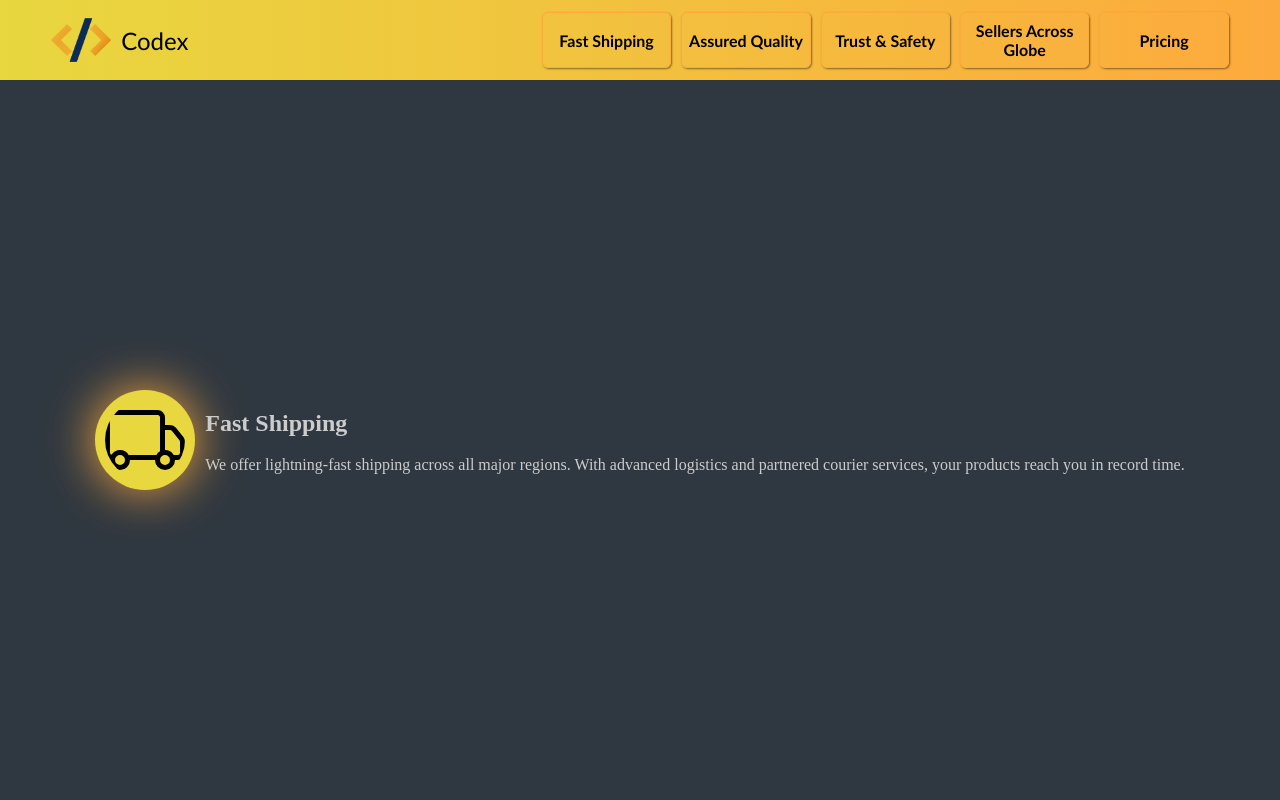
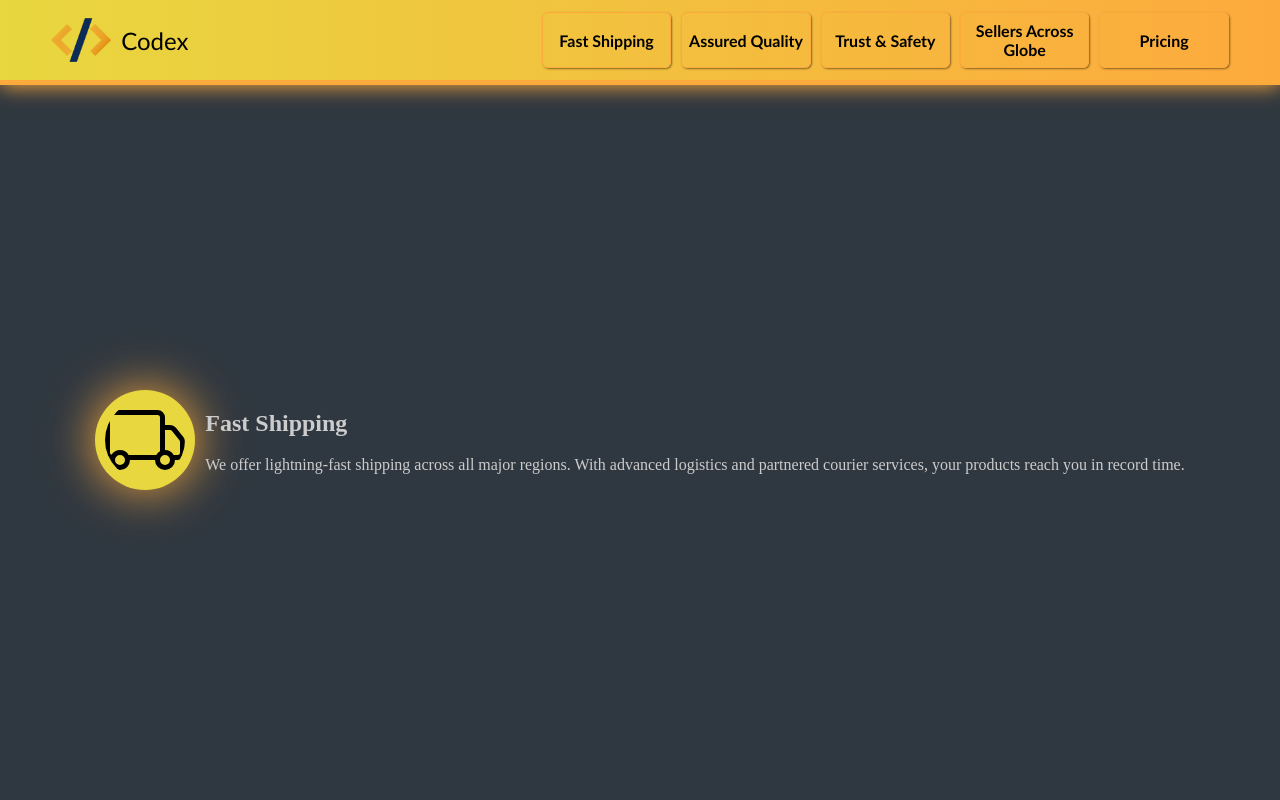
Before and after one commit to MainakAdak02/modern-landing-page, a plain HTML site: page index.html in a window 1280 px wide. Shown: the top 800 px of the page. Drawn offline with Linux system fonts and the light colour scheme.

Commit message:
Update styles.css

```diff
--- a/styles.css
+++ b/styles.css
@@ -73,6 +73,9 @@ header {
     background: linear-gradient(to left, var(--tartiary-color), var(--primary-color));
     display: flex;
     position: fixed;
+    z-index: 999;
+    border-bottom: 5px solid var(--tartiary-color);
+    box-shadow: 0 1px 20px var(--tartiary-color);
 }
 main {
     padding-top: 40px;
@@ -268,6 +271,9 @@ footer {
     flex-direction: column;
     justify-content: center;
     align-items: center;
+    position: relative;
+    z-index: 90;
+
 }
 footer > .contact-info {
     max-width: 70%;
```
